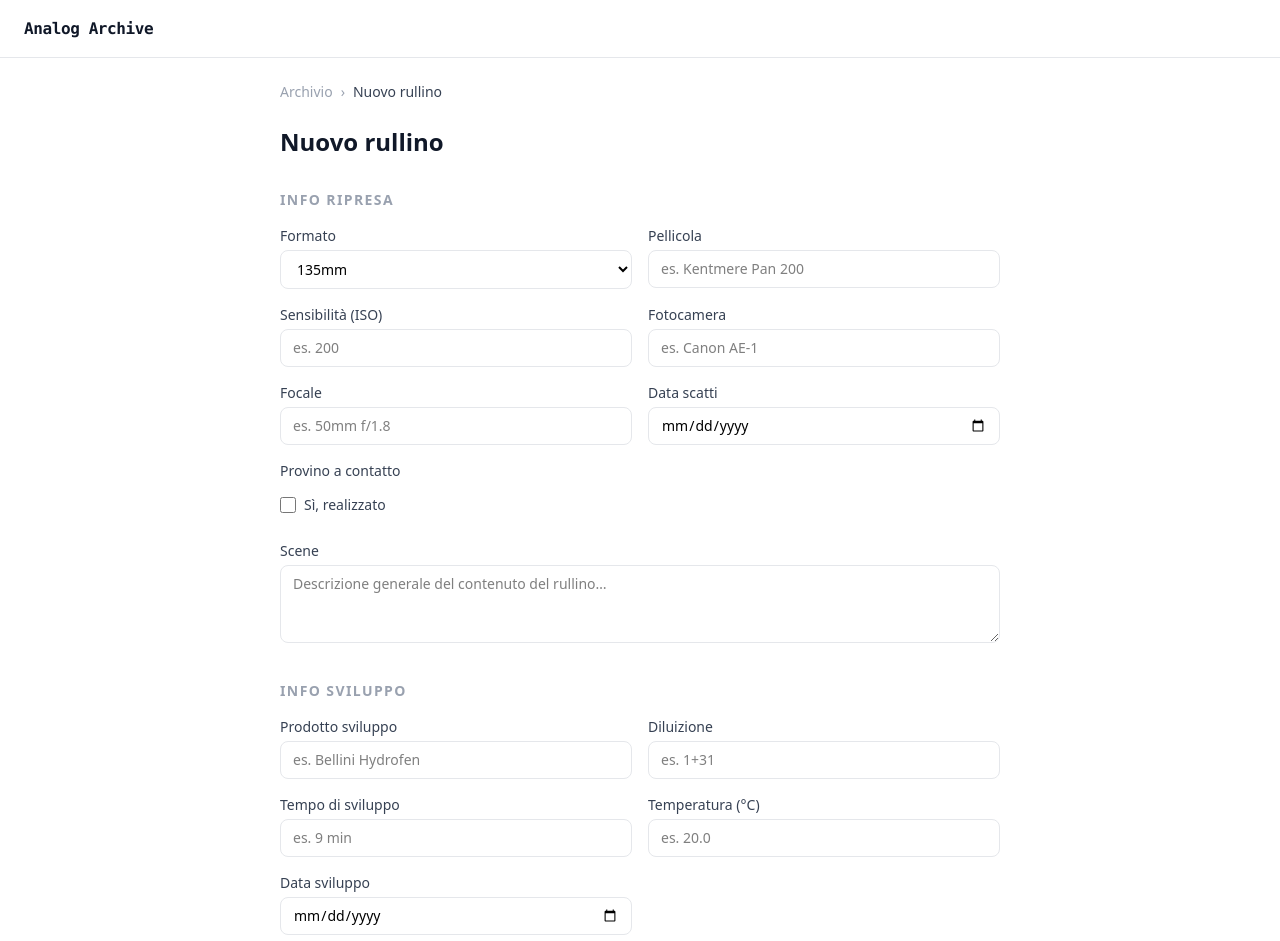
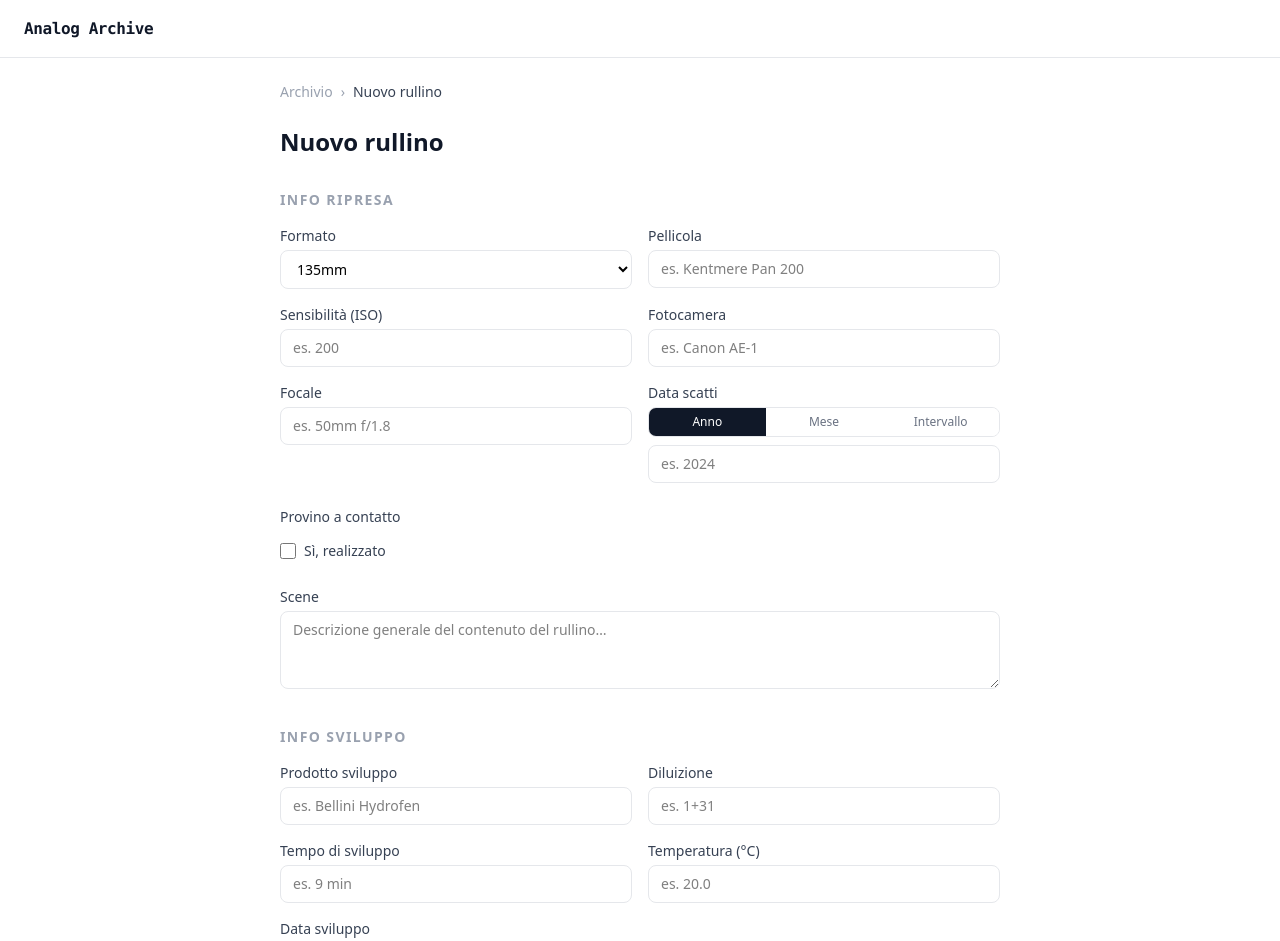
Before and after one commit to Macteo72/analog-archive, a Next.js app: page /rullino/nuovo in a window 1280 px wide. Shown: the top 941 px of the page. Built offline with nearby package versions, Linux system fonts and the light colour scheme.

Commit message:
feat: date con tre livelli di precisione

```diff
--- a/app/actions/rullino.ts
+++ b/app/actions/rullino.ts
@@ -23,6 +23,17 @@ async function generateCodiceArchivio(formato: string): Promise<string> {
   return `${formato}/${String(maxNum + 1).padStart(2, "0")}`;
 }
 
+function extractDateFlex(formData: FormData, baseName: string) {
+  const dateStr = formData.get(baseName) as string;
+  const precisione = (formData.get(`${baseName}_precisione`) as string) || null;
+  const fineStr = formData.get(`${baseName}Fine`) as string;
+  return {
+    date: dateStr ? new Date(dateStr) : null,
+    precisione,
+    fine: fineStr ? new Date(fineStr) : null,
+  };
+}
+
 function extractFormData(formData: FormData) {
   const get = (key: string) => (formData.get(key) as string) || null;
   const getNum = (key: string) => {
@@ -33,24 +44,27 @@ function extractFormData(formData: FormData) {
     const v = formData.get(key) as string;
     return v ? parseFloat(v) : null;
   };
-  const getDate = (key: string) => {
-    const v = formData.get(key) as string;
-    return v ? new Date(v) : null;
-  };
+
+  const scatti = extractDateFlex(formData, "dataScatti");
+  const sviluppo = extractDateFlex(formData, "dataSviluppo");
 
   return {
     pellicola: (formData.get("pellicola") as string) ?? "",
     sensibilita: getNum("sensibilita"),
     fotocamera: get("fotocamera"),
     focale: get("focale"),
-    dataScatti: getDate("dataScatti"),
+    dataScatti: scatti.date,
+    dataScattiPrecisione: scatti.precisione,
+    dataScattiFine: scatti.fine,
     scene: get("scene"),
     provinoContatto: formData.get("provinoContatto") === "on",
     prodottoSviluppo: get("prodottoSviluppo"),
     diluizione: get("diluizione"),
     tempoSviluppo: get("tempoSviluppo"),
     tempSviluppo: getFloat("tempSviluppo"),
-    dataSviluppo: getDate("dataSviluppo"),
+    dataSviluppo: sviluppo.date,
+    dataSviluppoPrecisione: sviluppo.precisione,
+    dataSviluppoFine: sviluppo.fine,
     noteSviluppo: get("noteSviluppo"),
   };
 }
--- a/app/rullino/[id]/page.tsx
+++ b/app/rullino/[id]/page.tsx
@@ -2,7 +2,7 @@ import Link from "next/link";
 import { notFound } from "next/navigation";
 import { getRullinoById } from "@/lib/queries/rullini";
 import { DeleteButton } from "@/components/rullino/DeleteButton";
-import { formatDate } from "@/lib/utils";
+import { formatDateFlex } from "@/lib/utils";
 
 interface PageProps {
   params: Promise<{ id: string }>;
@@ -78,7 +78,7 @@ export default async function SchedaRullinoPage({ params }: PageProps) {
               <Row label="Sensibilità" value={rullino.sensibilita ? `${rullino.sensibilita} ISO` : null} />
               <Row label="Fotocamera" value={rullino.fotocamera} />
               <Row label="Focale" value={rullino.focale} />
-              <Row label="Data scatti" value={formatDate(rullino.dataScatti)} />
+              <Row label="Data scatti" value={formatDateFlex(rullino.dataScatti, rullino.dataScattiPrecisione, rullino.dataScattiFine)} />
               <Row label="Provino a contatto" value={rullino.provinoContatto ? "Sì" : "No"} />
               {rullino.scene && (
                 <div className="pt-1">
@@ -99,7 +99,7 @@ export default async function SchedaRullinoPage({ params }: PageProps) {
               <Row label="Diluizione" value={rullino.diluizione} />
               <Row label="Tempo" value={rullino.tempoSviluppo} />
               <Row label="Temperatura" value={rullino.tempSviluppo != null ? `${rullino.tempSviluppo}°C` : null} />
-              <Row label="Data sviluppo" value={formatDate(rullino.dataSviluppo)} />
+              <Row label="Data sviluppo" value={formatDateFlex(rullino.dataSviluppo, rullino.dataSviluppoPrecisione, rullino.dataSviluppoFine)} />
               {rullino.noteSviluppo && (
                 <div className="pt-1">
                   <dt className="mb-1 text-sm text-gray-400">Note</dt>
--- a/components/archivio/RullinoCard.tsx
+++ b/components/archivio/RullinoCard.tsx
@@ -1,5 +1,5 @@
 import Link from "next/link";
-import { formatDate } from "@/lib/utils";
+import { formatDateFlex } from "@/lib/utils";
 import type { Rullino } from "@prisma/client";
 
 interface RullinoCardProps {
@@ -36,7 +36,7 @@ export function RullinoCard({ rullino }: RullinoCardProps) {
         </div>
       )}
 
-      <div className="mt-3 text-sm text-gray-400">{formatDate(rullino.dataScatti)}</div>
+      <div className="mt-3 text-sm text-gray-400">{formatDateFlex(rullino.dataScatti, rullino.dataScattiPrecisione, rullino.dataScattiFine)}</div>
 
       {rullino.scene && (
         <p className="mt-2 line-clamp-2 text-sm text-gray-600">{rullino.scene}</p>
--- a/components/rullino/RullinoForm.tsx
+++ b/components/rullino/RullinoForm.tsx
@@ -1,6 +1,6 @@
 "use client";
 
-import { useActionState } from "react";
+import { useActionState, useState } from "react";
 import Link from "next/link";
 import type { FormState } from "@/app/actions/rullino";
 import type { Rullino } from "@prisma/client";
@@ -14,6 +14,138 @@ interface RullinoFormProps {
 function toDateInput(date: Date | null | undefined): string {
   if (!date) return "";
   return new Date(date).toISOString().split("T")[0];
+}
+
+const MESI = [
+  "Gennaio", "Febbraio", "Marzo", "Aprile", "Maggio", "Giugno",
+  "Luglio", "Agosto", "Settembre", "Ottobre", "Novembre", "Dicembre",
+];
+
+type Prec = "anno" | "mese" | "intervallo";
+
+function DatePrecisionInput({
+  baseName,
+  defaultDate,
+  defaultPrecisione,
+  defaultFine,
+}: {
+  baseName: string;
+  defaultDate?: Date | null;
+  defaultPrecisione?: string | null;
+  defaultFine?: Date | null;
+}) {
+  const initPrec = (defaultPrecisione as Prec) ?? (defaultDate ? "intervallo" : "anno");
+  const [prec, setPrec] = useState<Prec>(initPrec);
+
+  const defaultD = defaultDate ? new Date(defaultDate) : null;
+
+  const [anno, setAnno] = useState(defaultD ? String(defaultD.getUTCFullYear()) : "");
+  const [mese, setMese] = useState(
+    initPrec === "mese" && defaultD ? String(defaultD.getUTCMonth() + 1) : ""
+  );
+  const [annoMese, setAnnoMese] = useState(defaultD ? String(defaultD.getUTCFullYear()) : "");
+  const [inizio, setInizio] = useState(
+    initPrec === "intervallo" && defaultD ? toDateInput(defaultD) : ""
+  );
+  const [fine, setFine] = useState(
+    initPrec === "intervallo"
+      ? defaultFine
+        ? toDateInput(defaultFine)
+        : defaultD
+          ? toDateInput(defaultD)
+          : ""
+      : ""
+  );
+
+  let hiddenDate = "";
+  let hiddenFine = "";
+  if (prec === "anno" && anno) {
+    hiddenDate = `${anno}-01-01`;
+  } else if (prec === "mese" && mese && annoMese) {
+    hiddenDate = `${annoMese}-${mese.padStart(2, "0")}-01`;
+  } else if (prec === "intervallo" && inizio) {
+    hiddenDate = inizio;
+    hiddenFine = fine;
+  }
+
+  return (
+    <div className="space-y-2">
+      <div className="flex overflow-hidden rounded-lg border border-gray-200">
+        {(["anno", "mese", "intervallo"] as Prec[]).map((p) => (
+          <button
+            key={p}
+            type="button"
+            onClick={() => setPrec(p)}
+            className={`flex-1 px-2 py-1.5 text-xs font-medium transition ${
+              prec === p ? "bg-gray-900 text-white" : "bg-white text-gray-500 hover:bg-gray-50"
+            }`}
+          >
+            {p === "anno" ? "Anno" : p === "mese" ? "Mese" : "Intervallo"}
+          </button>
+        ))}
+      </div>
+
+      {prec === "anno" && (
+        <input
+          type="number"
+          value={anno}
+          onChange={(e) => setAnno(e.target.value)}
+          placeholder="es. 2024"
+          min={1900}
+          max={2100}
+          className={inputClass}
+        />
+      )}
+
+      {prec === "mese" && (
+        <div className="flex gap-2">
+          <select
+            value={mese}
+            onChange={(e) => setMese(e.target.value)}
+            className={inputClass}
+          >
+            <option value="">Mese</option>
+            {MESI.map((m, i) => (
+              <option key={i} value={String(i + 1)}>{m}</option>
+            ))}
+          </select>
+          <input
+            type="number"
+            value={annoMese}
+            onChange={(e) => setAnnoMese(e.target.value)}
+            placeholder="Anno"
+            min={1900}
+            max={2100}
+            className={inputClass}
+          />
+        </div>
+      )}
+
+      {prec === "intervallo" && (
+        <div className="flex items-center gap-2">
+          <input
+            type="date"
+            value={inizio}
+            onChange={(e) => setInizio(e.target.value)}
+            className={inputClass}
+          />
+          <span className="shrink-0 text-gray-400">—</span>
+          <input
+            type="date"
+            value={fine}
+            onChange={(e) => setFine(e.target.value)}
+            className={inputClass}
+          />
+        </div>
+      )}
+
+      <input type="hidden" name={baseName} value={hiddenDate} />
+      <input type="hidden" name={`${baseName}_precisione`} value={hiddenDate ? prec : ""} />
+      {prec === "intervallo" && (
+        <input type="hidden" name={`${baseName}Fine`} value={hiddenFine} />
+      )}
+    </div>
+  );
 }
 
 function Field({
@@ -132,12 +264,11 @@ export function RullinoForm({ action, rullino, cancelHref }: RullinoFormProps) {
           </Field>
 
           <Field label="Data scatti" name="dataScatti">
-            <input
-              type="date"
-              id="dataScatti"
-              name="dataScatti"
-              defaultValue={toDateInput(rullino?.dataScatti)}
-              className={inputClass}
+            <DatePrecisionInput
+              baseName="dataScatti"
+              defaultDate={rullino?.dataScatti}
+              defaultPrecisione={rullino?.dataScattiPrecisione}
+              defaultFine={rullino?.dataScattiFine}
             />
           </Field>
 
@@ -223,12 +354,11 @@ export function RullinoForm({ action, rullino, cancelHref }: RullinoFormProps) {
           </Field>
 
           <Field label="Data sviluppo" name="dataSviluppo">
-            <input
-              type="date"
-              id="dataSviluppo"
-              name="dataSviluppo"
-              defaultValue={toDateInput(rullino?.dataSviluppo)}
-              className={inputClass}
+            <DatePrecisionInput
+              baseName="dataSviluppo"
+              defaultDate={rullino?.dataSviluppo}
+              defaultPrecisione={rullino?.dataSviluppoPrecisione}
+              defaultFine={rullino?.dataSviluppoFine}
             />
           </Field>
 
--- a/lib/utils.ts
+++ b/lib/utils.ts
@@ -6,3 +6,30 @@ export function formatDate(date: Date | null | undefined): string {
     year: "numeric",
   });
 }
+
+export function formatDateFlex(
+  date: Date | null | undefined,
+  precisione: string | null | undefined,
+  fine?: Date | null | undefined
+): string {
+  if (!date) return "—";
+  const d = new Date(date);
+  switch (precisione) {
+    case "anno":
+      return String(d.getUTCFullYear());
+    case "mese":
+      return d.toLocaleDateString("it-IT", { month: "long", year: "numeric", timeZone: "UTC" });
+    case "intervallo": {
+      const fmt = (dt: Date) =>
+        new Date(dt).toLocaleDateString("it-IT", {
+          day: "2-digit",
+          month: "2-digit",
+          year: "numeric",
+          timeZone: "UTC",
+        });
+      return fine ? `${fmt(d)} — ${fmt(new Date(fine))}` : fmt(d);
+    }
+    default:
+      return d.toLocaleDateString("it-IT", { day: "2-digit", month: "2-digit", year: "numeric" });
+  }
+}
```
Also changed, not shown: lib/pdf/RullinoPdf.tsx (+9 -5 lines), 1 other file (tests, documents, lock files or other folders).
